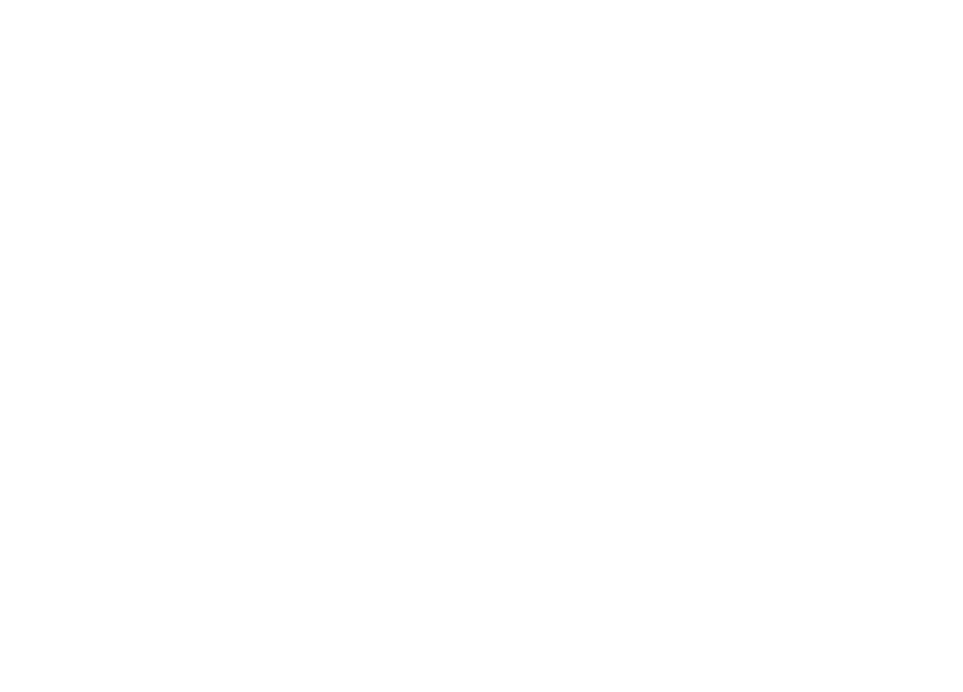
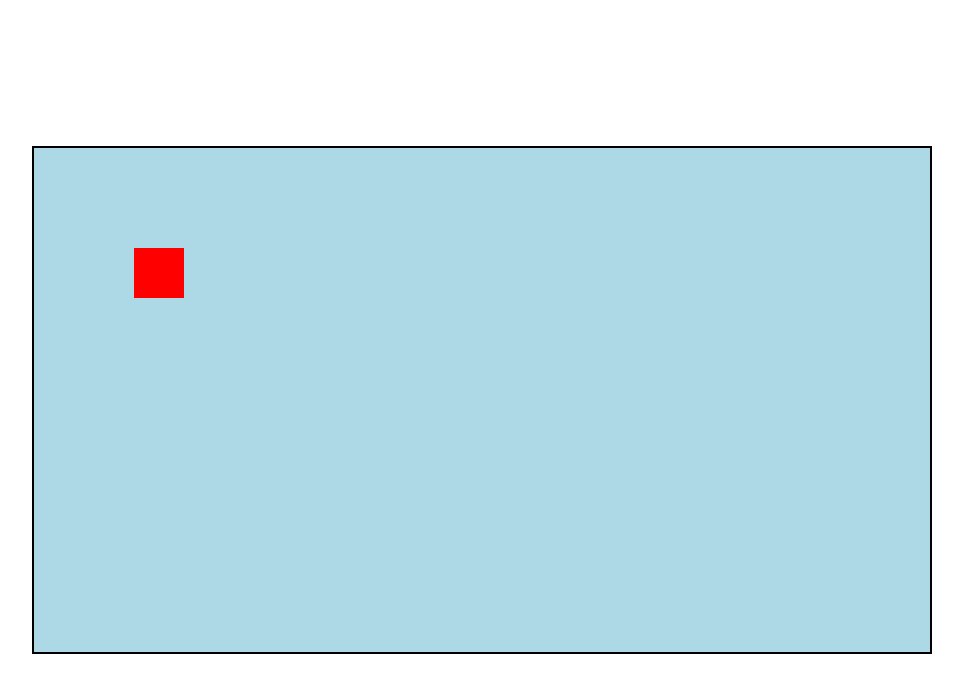
Before and after one commit to DoctorHinky/Urban-BrawlerZ-2, a React (Vite) app: page / in a window 1280 px wide. Shown: the top 692 px of the page, without its empty margins (158-1121 px from the left). Built offline with nearby package versions, Linux system fonts and the light colour scheme.

Commit message:
initalize Canvas
Dummy Canvas wurde hinzugefügt.

```diff
--- a/package.json
+++ b/package.json
@@ -7,7 +7,8 @@
     "dev": "vite",
     "build": "vite build",
     "lint": "eslint .",
-    "preview": "vite preview"
+    "preview": "vite preview",
+    "tree": "tree -I node_modules"
   },
   "dependencies": {
     "prop-types": "^15.8.1",
--- a/src/App.jsx
+++ b/src/App.jsx
@@ -1,5 +1,11 @@
+import GameCanvas from "./Components/Canvas/Canvas";
+
 function App() {
-  return <div></div>;
+  return (
+    <div>
+      <GameCanvas />
+    </div>
+  );
 }
 
 export default App;
--- /dev/null
+++ b/src/Components/Canvas/Canvas.jsx
@@ -0,0 +1,29 @@
+import "./Canvas.scss";
+import { useRef, useEffect } from "react";
+
+const GameCanvas = () => {
+  const canvasRef = useRef(null);
+
+  useEffect(() => {
+    const canvas = canvasRef.current;
+    canvas.classList.add("canvas");
+    const ctx = canvas.getContext("2d");
+
+    if (canvas && ctx) {
+      canvas.width = window.innerWidth * 0.7; // 70vw
+      const aspectRatio = 16 / 9;
+      canvas.height = canvas.width / aspectRatio;
+      drawCharacter(ctx); // Beispiel-Charakter zeichnen
+    }
+  }, []);
+
+  /* Charakter malen */
+  const drawCharacter = (ctx) => {
+    ctx.fillStyle = "red";
+    ctx.fillRect(100, 100, 50, 50);
+  };
+
+  return <canvas ref={canvasRef} />;
+};
+
+export default GameCanvas;
--- /dev/null
+++ b/src/Components/Canvas/Canvas.scss
@@ -0,0 +1,9 @@
+.canvas {
+  display: block;
+  background-color: lightblue;
+  border: 2px solid black;
+  position: absolute;
+  top: 50%;
+  left: 50%;
+  transform: translate(-50%, -50%);
+}
```
